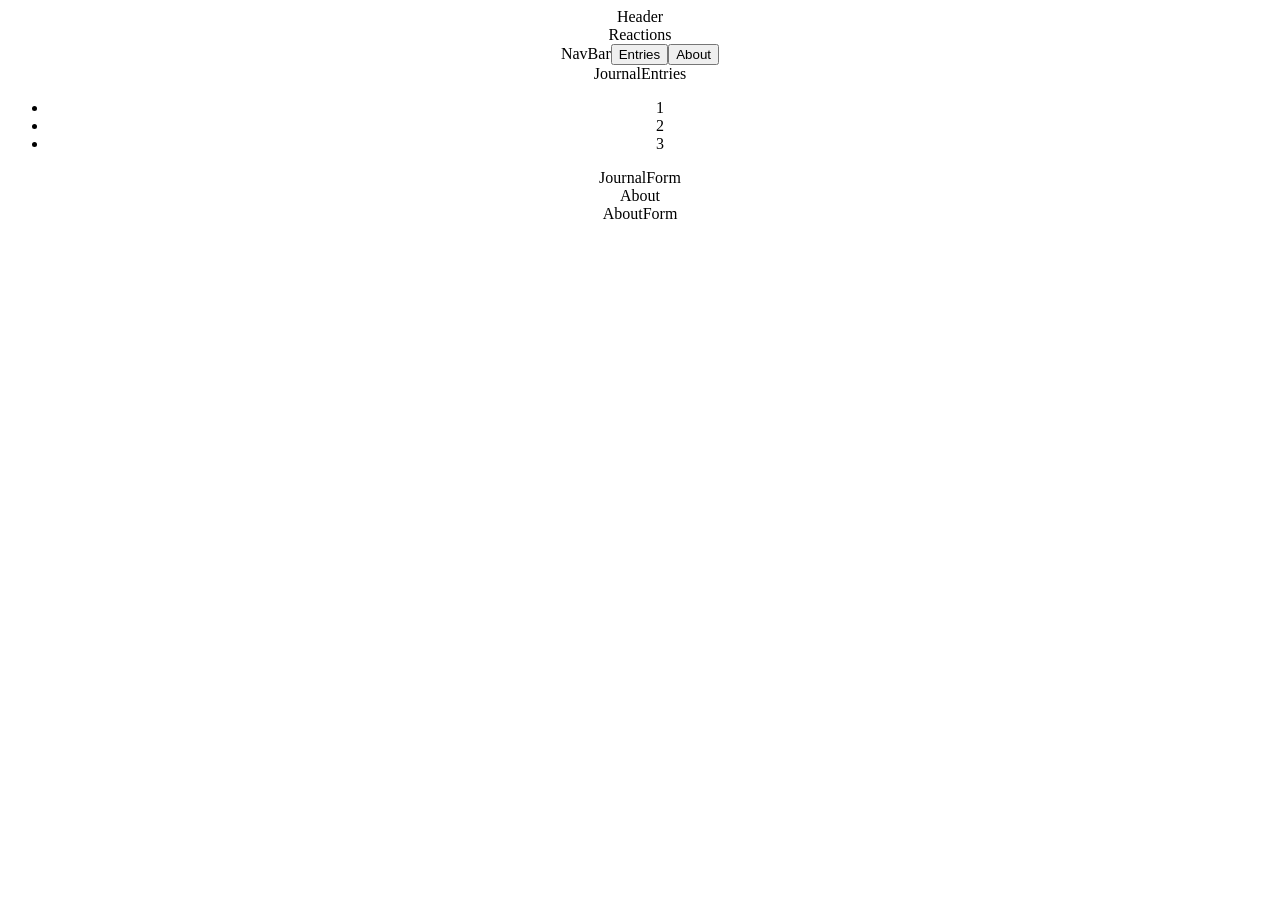
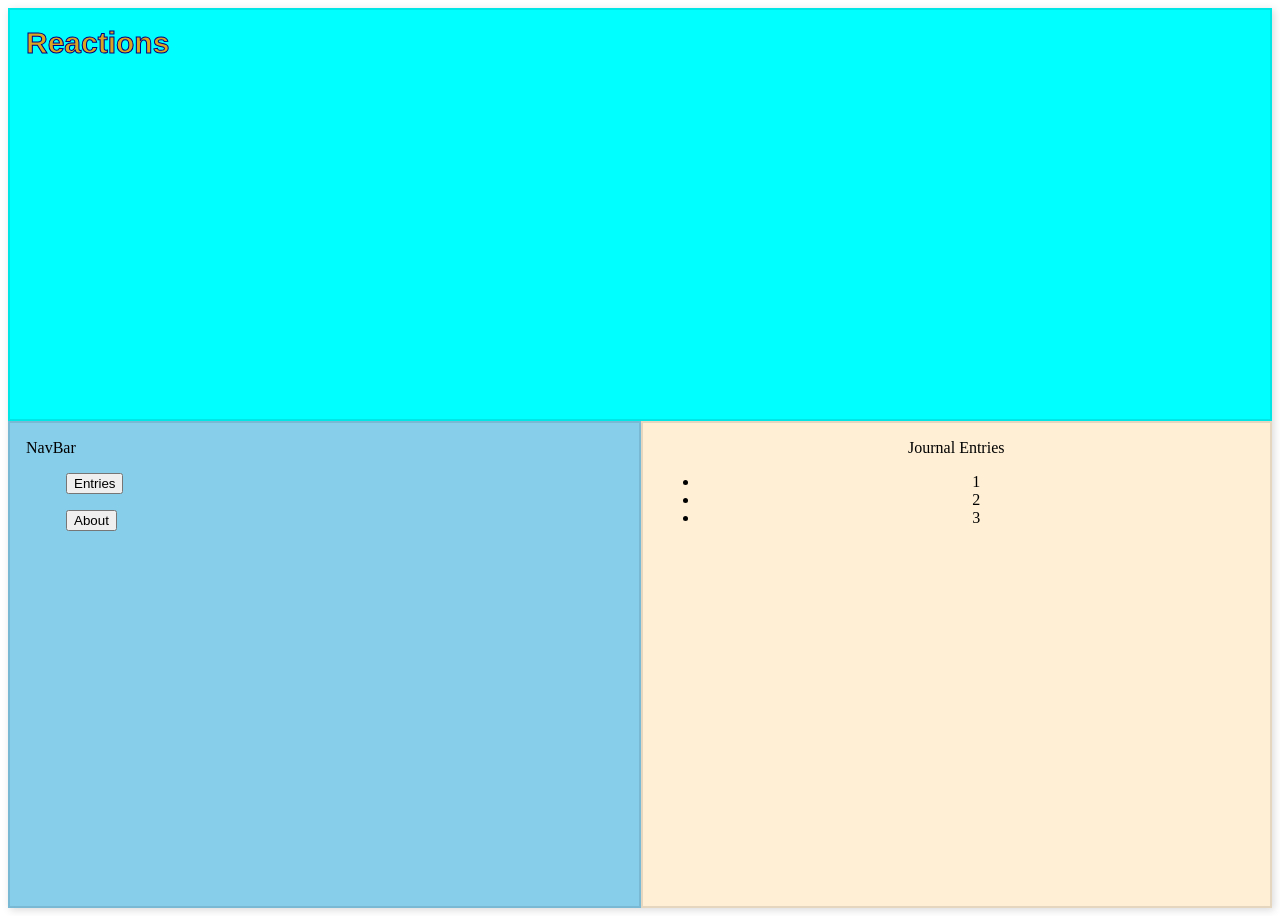
Before and after one commit to angelroundtrip/phase-2-group-project, a React (Create React App) app: page / in a window 1280 px wide. Before the commit the page ends 800 px from the top, so only its background shows below. Built offline with nearby package versions, Linux system fonts and the light colour scheme.

Commit message:
started styling

```diff
--- a/package.json
+++ b/package.json
@@ -35,5 +35,8 @@
       "last 1 firefox version",
       "last 1 safari version"
     ]
+  },
+  "devDependencies": {
+    "babel-plugin-styled-components": "^2.0.2"
   }
 }
--- a/public/index.html
+++ b/public/index.html
@@ -24,7 +24,7 @@
       work correctly both with client-side routing and a non-root public URL.
       Learn how to configure a non-root public URL by running `npm run build`.
     -->
-    <title>PROJECT 2</title>
+    <title> Reactions | 📖 </title>
   </head>
   <body>
     <noscript>You need to enable JavaScript to run this app.</noscript>
--- a/src/App.css
+++ b/src/App.css
@@ -1,5 +1,21 @@
 .App {
   text-align: center;
+}
+
+/* .TopHeader{
+  border-style: solid;
+  background-color: black;
+} */
+
+.header {
+  text-align: left;
+  font-weight: bold;
+  font-size: 30px;
+  color: goldenrod;
+  border: 10px;
+  /* text-shadow: 2px 0 0 gold; */
+  -webkit-text-stroke: 1px navy;
+  font-family: Arial, Helvetica, sans-serif;
 }
 
 .App-logo {
@@ -7,11 +23,6 @@
   pointer-events: none;
 }
 
-@media (prefers-reduced-motion: no-preference) {
-  .App-logo {
-    animation: App-logo-spin infinite 20s linear;
-  }
-}
 
 .App-header {
   background-color: #282c34;
@@ -27,12 +38,3 @@
 .App-link {
   color: #61dafb;
 }
-
-@keyframes App-logo-spin {
-  from {
-    transform: rotate(0deg);
-  }
-  to {
-    transform: rotate(360deg);
-  }
-}
--- a/src/components/App.js
+++ b/src/components/App.js
@@ -4,17 +4,71 @@ import Header from './Header';
 import JournalEntries from './JournalEntries';
 import JournalForm from './JournalForm';
 import NavBar from './NavBar';
+import styled, {css} from 'styled-components';
 
 function App() {
+
+  const layoutBox = css`
+  width: 100%;
+  min-height: 900px;
+  /* resize: both; */
+  overflow: auto;
+  box-shadow: 2px 2px 8px rgba(0, 0, 0, 0.15);
+
+  > * {
+    border: 2px solid rgba(0, 0, 0, 0.1);
+  }
+`;
+
+  const CleanStyle = styled.div`
+  display: grid;
+  /* grid-template: auto 1fr auto / auto 1fr auto; */
+  ${layoutBox};
+
+  .header {
+    grid-column: 1 / 3;
+    background: aqua;
+    padding: 1rem;
+    border-style: solid;
+  }
+
+  .nav {
+    grid-column: 1 / 2;
+    background: skyblue;
+    padding: 1rem;
+
+  }
+
+  .journal-entries {
+    grid-column: 2 / 3;
+    background: papayawhip;
+    padding: 1rem;
+    text-align: center;
+  }
+
+  /* .right {
+    grid-column: 3 / 4;
+    background: aliceblue;
+    padding: 1rem;
+  } */
+
+  /* footer {
+    grid-column: 1 / 4;
+    background: palegreen;
+    padding: 1rem;
+  } */
+`;
+
   return (
-    <div className="App">
-      <Header/>
-      <NavBar/>
+    <CleanStyle >
+
+      <Header />
+      <NavBar />
       <JournalEntries/>
-      <JournalForm/>
-      <About/>
+      {/* <JournalForm/> */}
+      {/* <About/> */}
 
-    </div>
+    </CleanStyle>
   );
 }
 
--- a/src/components/Header.js
+++ b/src/components/Header.js
@@ -2,7 +2,7 @@ import React from 'react'
 
 function Header() {
   return (
-    <div>Header
+    <div className='header'>
         <header>
             Reactions
         </header>
--- a/src/components/JournalEntries.js
+++ b/src/components/JournalEntries.js
@@ -3,7 +3,7 @@ import React from 'react'
 
 function JournalEntries() {
   return (
-    <div>JournalEntries
+    <div className='journal-entries'>Journal Entries
         <ul>
             <li>1</li>
             <li>2</li>
--- a/src/components/NavBar.js
+++ b/src/components/NavBar.js
@@ -2,13 +2,18 @@ import React from 'react'
 
 function NavBar() {
   return (
-    <div>NavBar
+    <div className='nav'>NavBar
+      <ul>
         <button>
-            Entries
+          Entries
         </button>
+      </ul>
+
+      <ul>
         <button>
-            About
+          About
         </button>
+      </ul>
     </div>
   )
 }
```
Also changed, not shown: 1 other file (tests, documents, lock files or other folders).
